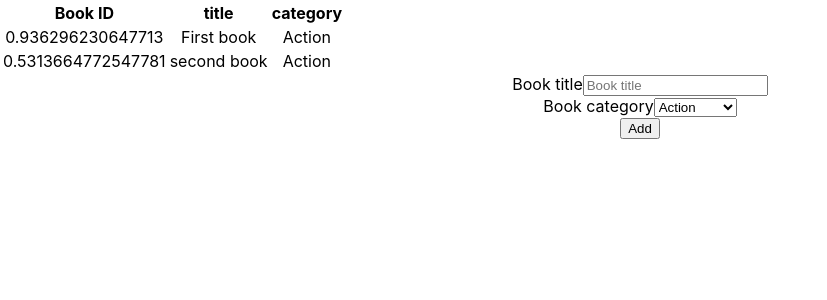
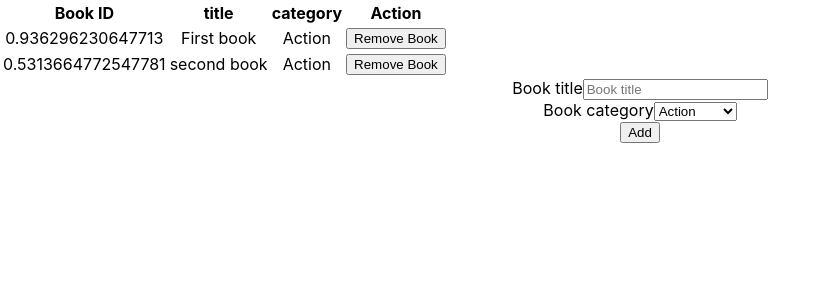
Before and after one commit to dipbazz/bookstore-cms, a React (Create React App) app: page / in a window 1280 px wide. Shown: the top 300 px of the page, without its empty margins (0-827 px from the left). Built offline with nearby package versions, Linux system fonts and the light colour scheme.

Commit message:
Update booklist component to take a dispatch to remove book
BookList component map dispatch to props and pass the handleRemoveBook
method as props to Book component that removes the book from the store.

```diff
--- a/src/components/Book.js
+++ b/src/components/Book.js
@@ -1,19 +1,22 @@
 import PropTypes from 'prop-types';
 
-const Book = ({ book }) => (
+const Book = ({ book, handleRemoveBook }) => (
   <tr>
     <td>{book.id}</td>
     <td>{book.title}</td>
     <td>{book.category}</td>
+    <td>
+      <button type="button" onClick={handleRemoveBook}>Remove Book</button>
+    </td>
   </tr>
 );
 
 Book.propTypes = {
   book: PropTypes.objectOf(PropTypes.shape({
-    id: PropTypes.number.isRequired,
     title: PropTypes.string.isRequired,
     category: PropTypes.string.isRequired,
   })).isRequired,
+  handleRemoveBook: PropTypes.func.isRequired,
 };
 
 export default Book;
--- a/src/containers/BookList.js
+++ b/src/containers/BookList.js
@@ -1,8 +1,23 @@
+import React from 'react';
 import { connect } from 'react-redux';
 import { PropTypes } from 'prop-types';
 import Book from '../components/Book';
+import { removeBook } from '../actions/index';
 
-const BookList = ({ books }) => (
+class BookList extends React.Component {
+  constructor(props) {
+    super(props);
+    this.handleRemoveBook = this.handleRemoveBook.bind(this);
+  }
+
+  handleRemoveBook(id) {
+    const { removeBook } = this.props;
+    removeBook(id);
+  }
+
+  render() {
+    const { books } = this.props;
+    return (
       <>
         <table>
           <thead>
@@ -10,23 +25,37 @@ const BookList = ({ books }) => (
               <th>Book ID</th>
               <th>title</th>
               <th>category</th>
+              <th>Action</th>
             </tr>
           </thead>
           <tbody>
             {
-          books.map((book) => <Book key={book.id} book={book} />)
+            books.map((book) => (
+              <Book
+                key={book.id}
+                book={book}
+                handleRemoveBook={() => this.handleRemoveBook(book.id)}
+              />
+            ))
           }
           </tbody>
         </table>
       </>
     );
+  }
+}
 
 BookList.propTypes = {
   books: PropTypes.arrayOf(PropTypes.object).isRequired,
+  removeBook: PropTypes.func.isRequired,
 };
 
 const mapStateToProps = (state) => ({
   books: state.books,
 });
 
-export default connect(mapStateToProps)(BookList);
+const mapDispatchToProps = (dispatch) => ({
+  removeBook: (id) => dispatch(removeBook(id)),
+});
+
+export default connect(mapStateToProps, mapDispatchToProps)(BookList);
--- a/src/reducers/books.js
+++ b/src/reducers/books.js
@@ -5,7 +5,7 @@ const books = (state = [], action) => {
     case actions.CREATE_BOOK:
       return [...state, { id: Math.random(), title: action.title, category: action.category }];
     case actions.REMOVE_BOOK:
-      return state.map((item) => item.id !== action.id);
+      return state.filter((item) => item.id !== action.id);
     default:
       return state;
   }
```
Lines whose indentation alone changed are shown as unchanged.
